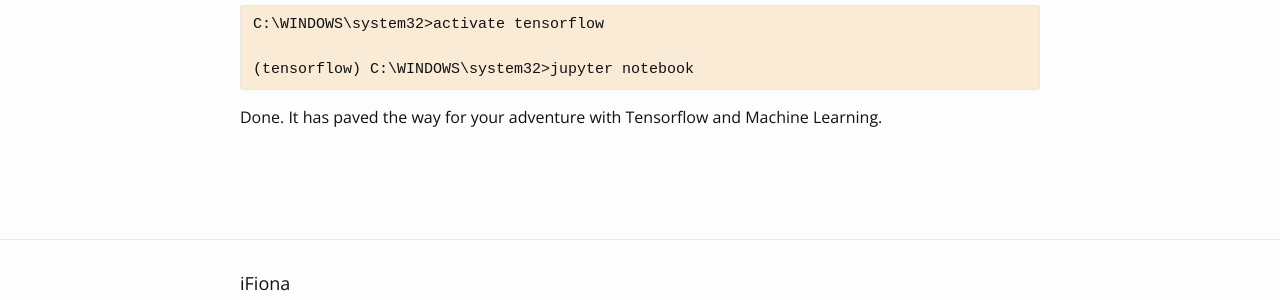
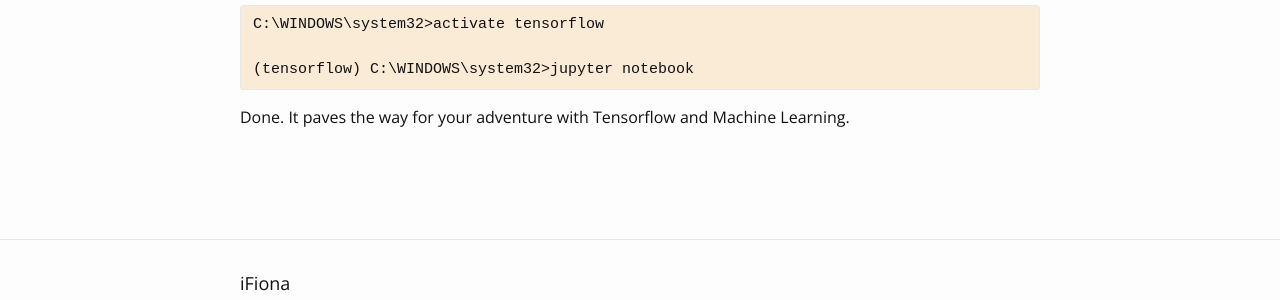
Before and after one commit to yuezhizizhang/yuezhizizhang.github.io, a Jekyll site: the page built from _posts/2017-03-24-tensorflow-with-anaconda-jupyter.markdown, in a window 1280 px wide. Shown: the part 916-1216 px from the top of the page. Built offline with Jekyll 4.4.1, drawn with Linux system fonts in a browser that asks for light colours; some web fonts are replaced.

Commit message:
tensorflow

````diff
--- a/_posts/2017-03-24-tensorflow-with-anaconda-jupyter.markdown
+++ b/_posts/2017-03-24-tensorflow-with-anaconda-jupyter.markdown
@@ -40,4 +40,4 @@ C:\WINDOWS\system32>activate tensorflow
 (tensorflow) C:\WINDOWS\system32>jupyter notebook
 ```
 
-Done. It has paved the way for your adventure with Tensorflow and Machine Learning.
+Done. It paves the way for your adventure with Tensorflow and Machine Learning.
````
